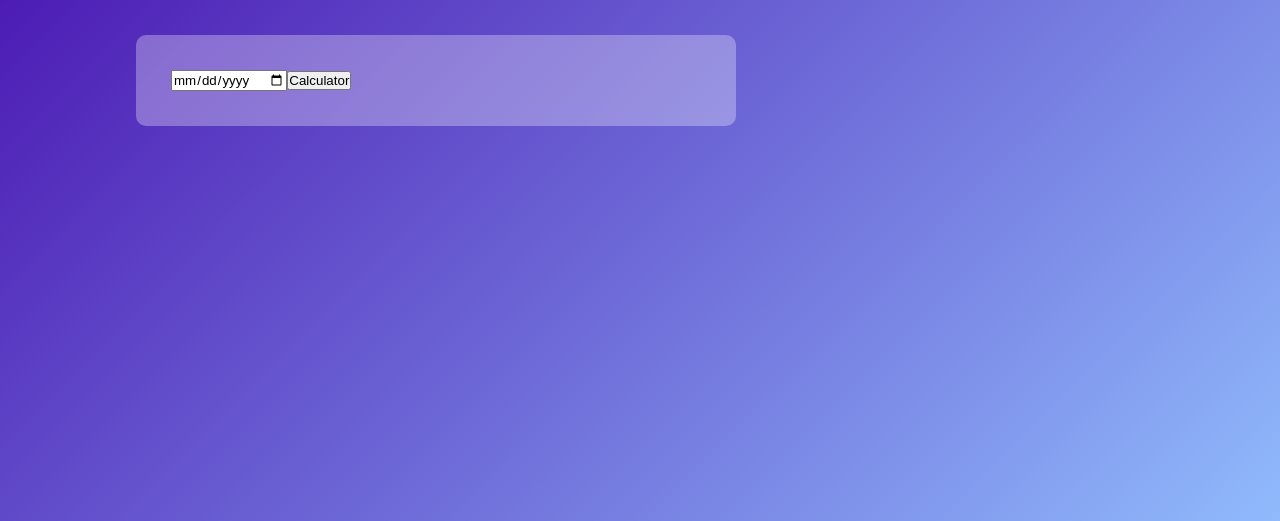
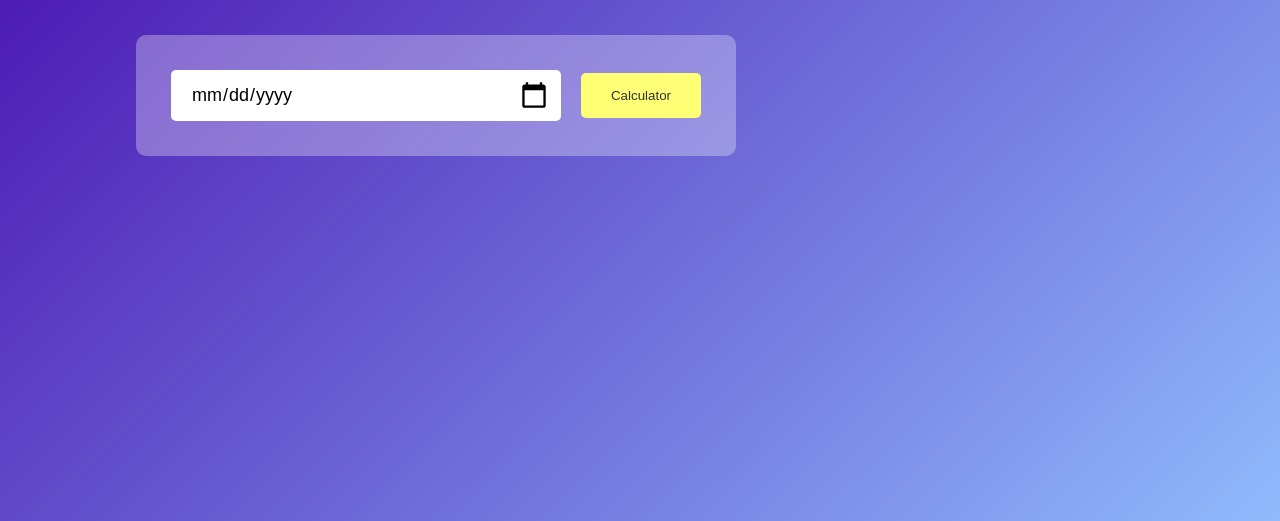
Before and after one commit to HassanEhsani/Age-Calculator, a plain HTML site: page index.html in a window 1280 px wide. Shown: the part 279-800 px from the top of the page. Drawn offline with Linux system fonts and the light colour scheme.

Commit message:
i wrote the css code for (-webkit-calendar-picker-indicator)

```diff
--- a/style.css
+++ b/style.css
@@ -1,33 +1,73 @@
-*{
+* {
     margin: 0;
     padding: 0;
-    font-family:'Poppins',sans-serif ;
+    font-family: 'Poppins', sans-serif;
     box-sizing: border-box;
 }
-.container{
+
+.container {
     width: 100%;
     min-height: 100vh;
-    background: linear-gradient(135deg,#4203a9,#90bafc);
+    background: linear-gradient(135deg, #4203a9, #90bafc);
     color: #fff;
     padding: 10px;
 }
-.calculator{
+
+.calculator {
     width: 100%;
     max-width: 600px;
     margin-left: 10%;
     margin-top: 10%;
 }
-.calculator h1{
+
+.calculator h1 {
     font-size: 60px;
 }
-.calculator h1 span{
+
+.calculator h1 span {
     color: #ffff76;
 }
-.input-box{
+
+.input-box {
     margin: 40px 0;
     padding: 35px;
     border-radius: 10px;
-    background: rgba(255,255,255,0.3);
+    background: rgba(255, 255, 255, 0.3);
     display: flex;
     align-items: center;
 }
+
+.input-box input {
+    flex: 1;
+    margin-right: 20px;
+    padding: 14px 20px;
+    border: 0;
+    outline: 0;
+    font-size: 18px;
+    border-radius: 5px;
+    position: relative;
+}
+
+.input-box button {
+    background: #ffff76;
+    border: 0;
+    outline: 0;
+    padding: 15px 30px;
+    border-radius: 5px;
+    font-weight: 500;
+    color: #333;
+    cursor: pointer;
+}
+
+.input-box input::-webkit-calendar-picker-indicator {
+    top: 0;
+    left: 0;
+    right: 0;
+    bottom: 0;
+    width: auto;
+    height: auto;
+    position: absolute;
+    background-position: calc(100% - 10px);
+    background-size: 30px;
+    cursor: pointer;
+}
```
